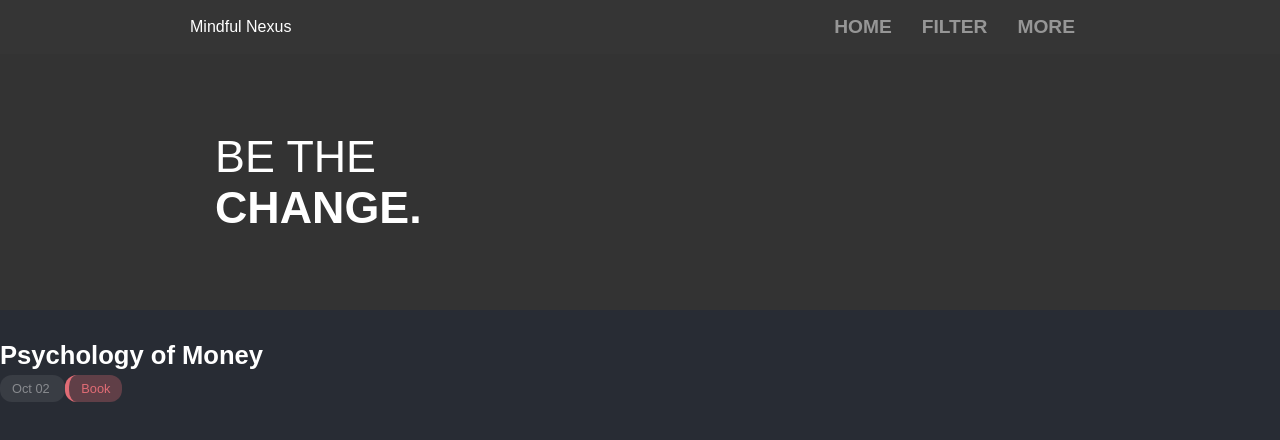
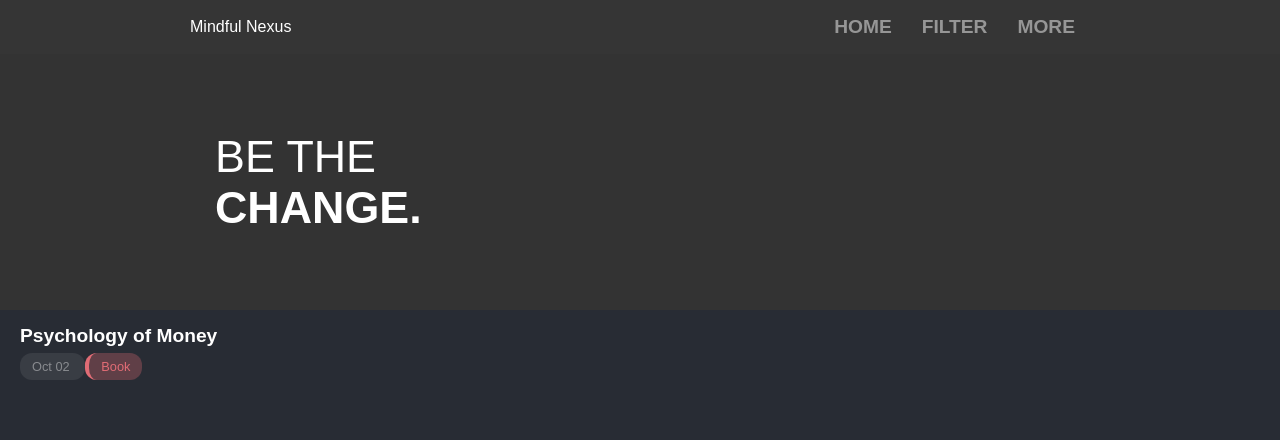
Before and after one commit to Buraiyen/Mindful-Nexus, an Angular app: page / in a window 1280 px wide. Shown: the top 440 px of the page. Built offline with nearby package versions, Linux system fonts and the light colour scheme.

Commit message:
:lipstick: style: timeline item hover

```diff
--- a/src/app/timeline-item/timeline-item.component.scss
+++ b/src/app/timeline-item/timeline-item.component.scss
@@ -2,13 +2,21 @@
 
 .timeline-item {
   max-width: 40%;
+  padding: 15px 20px;
   color: white;
+  transition: background-color 0.3s, border 0.3s;
+
+  &:hover {
+    border-radius: 5px;
+    background-color: #61616144;
+    cursor: pointer;
+  }
 
   .timeline-item__title {
-    font-size: 1.6rem;
+    font-size: 1.2rem;
     font-weight: 600;
-    line-height: 1.5em;
-    margin-bottom: 5px;
+    margin-bottom: 10px;
+    margin-top: 0px;
   }
 
   .timeline-item__date {
```
